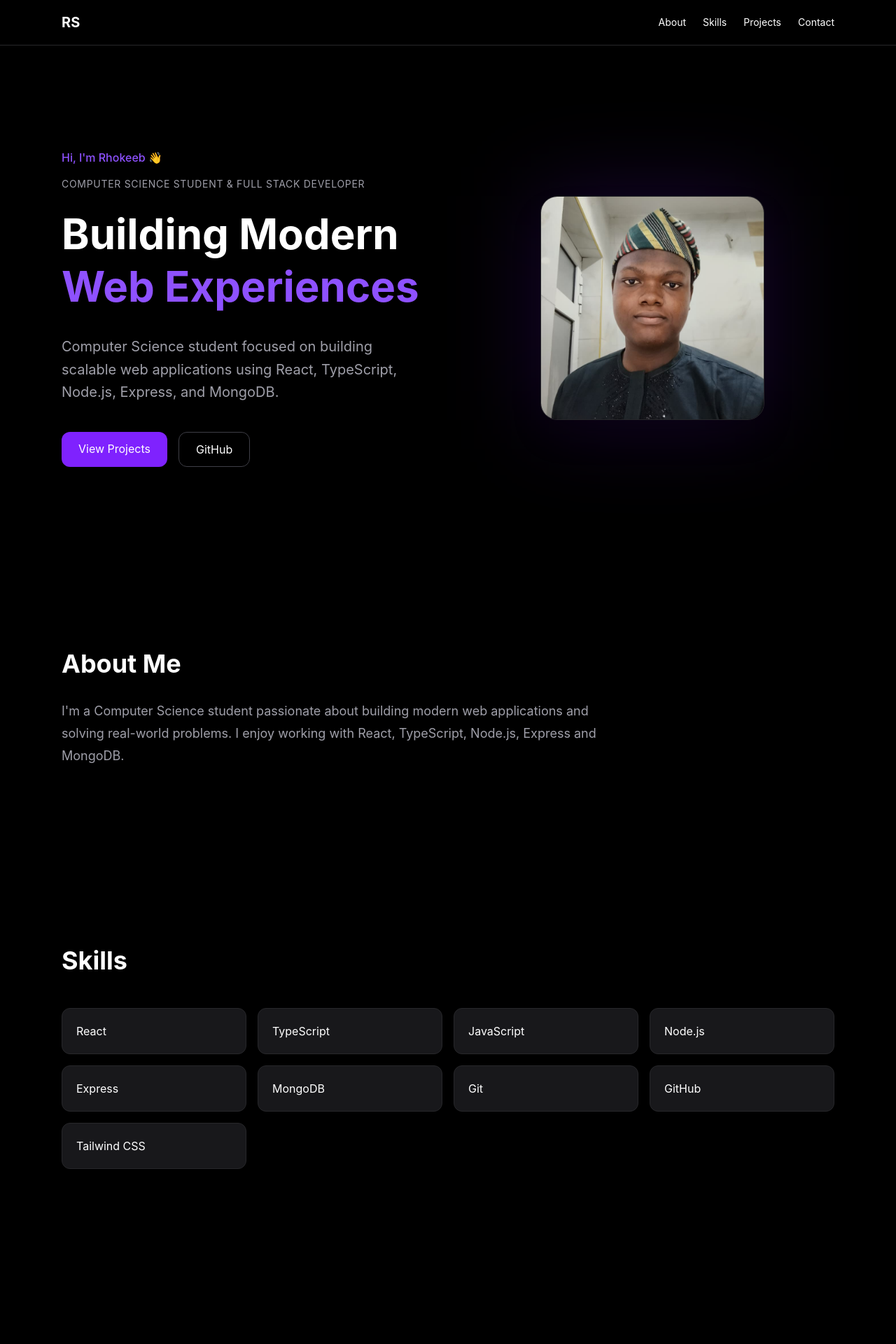
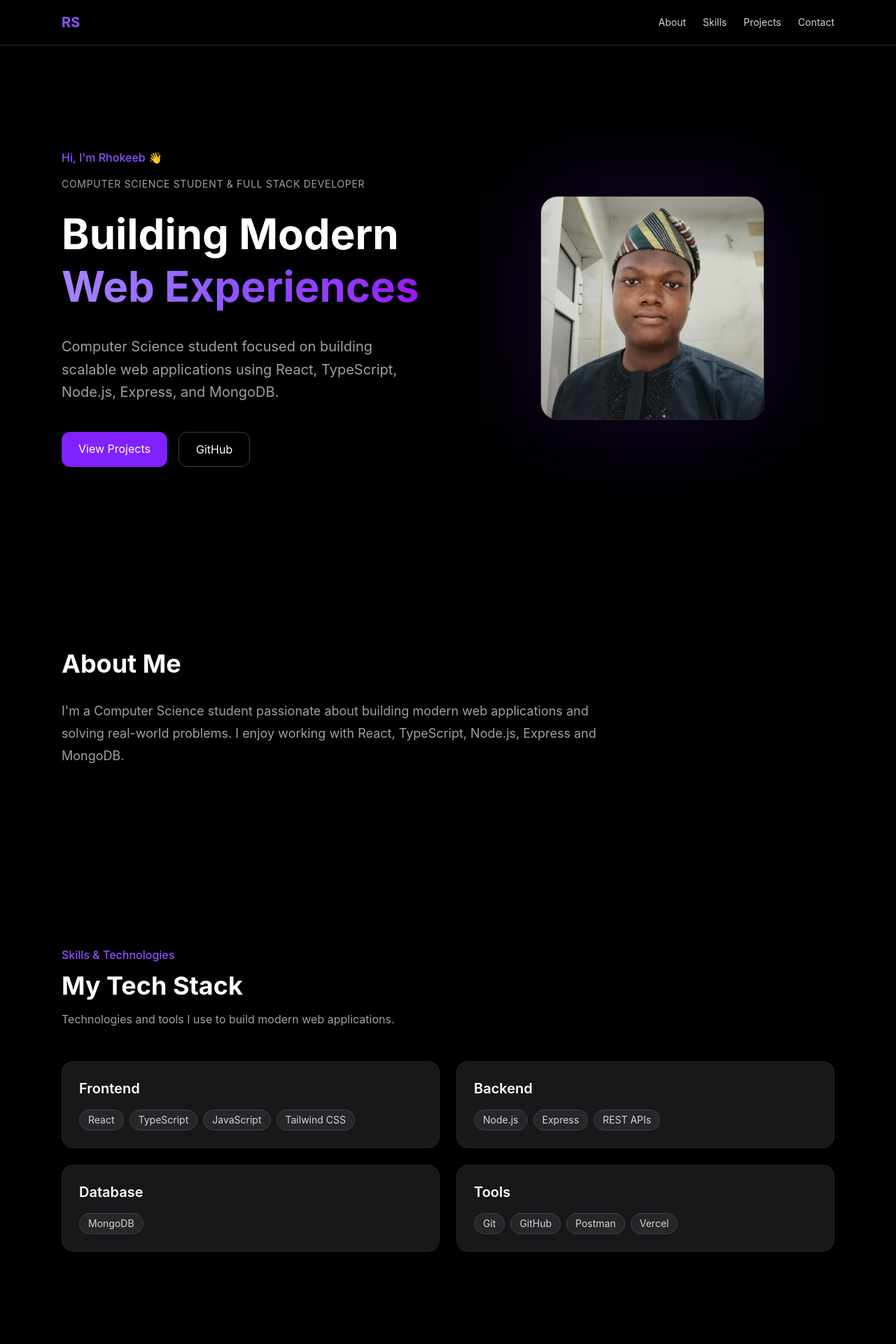
Before and after one commit to rhokeebsanni/RhokeebPortfolio, a React (Vite) app: page / in a window 1280 px wide. Shown: the top 1920 px of the page at 70% size. Built offline with nearby package versions, Linux system fonts and the light colour scheme.

Commit message:
polish portfolio sections

```diff
--- a/src/components/Contact.tsx
+++ b/src/components/Contact.tsx
@@ -4,15 +4,22 @@ const Contact = () => {
   return (
     <section id="contact" className="py-32">
       <div className="max-w-6xl mx-auto px-6">
-        <h2 className="text-4xl font-bold mb-8">Let's Connect</h2>
+        <div className="mb-12">
+          <p className="text-violet-500 font-medium mb-3">Contact</p>
 
-        <p className="text-zinc-400 mb-8 max-w-xl">
-          I'm always interested in discussing projects, internships,
-          collaborations, and new opportunities.
-        </p>
+          <h2 className="text-4xl font-bold">Let's Build Something Together</h2>
 
-        <div className="flex gap-6 text-2xl">
-          <a href="mailto:your@email.com">
+          <p className="text-zinc-400 mt-4 max-w-2xl">
+            I'm currently open to internships, collaborations, and opportunities
+            to work on interesting projects.
+          </p>
+        </div>
+
+        <div className="flex gap-6 text-3xl">
+          <a
+            href="mailto:your@email.com"
+            className="text-zinc-400 hover:text-violet-400 transition-colors"
+          >
             <FaEnvelope />
           </a>
 
@@ -20,6 +27,7 @@ const Contact = () => {
             href="https://github.com/rhokeebsanni"
             target="_blank"
             rel="noreferrer"
+            className="text-zinc-400 hover:text-violet-400 transition-colors"
           >
             <FaGithub />
           </a>
@@ -28,6 +36,7 @@ const Contact = () => {
             href="https://linkedin.com/in/your-linkedin"
             target="_blank"
             rel="noreferrer"
+            className="text-zinc-400 hover:text-violet-400 transition-colors"
           >
             <FaLinkedin />
           </a>
--- a/src/components/Hero.tsx
+++ b/src/components/Hero.tsx
@@ -23,7 +23,19 @@ const Hero = () => {
 
             <h1 className="text-5xl md:text-6xl font-bold leading-tight">
               Building Modern
-              <span className="block text-violet-500">Web Experiences</span>
+              <span
+                className="
+    block
+    bg-gradient-to-r
+    from-violet-400
+    via-violet-500
+    to-purple-600
+    bg-clip-text
+    text-transparent
+  "
+              >
+                Web Experiences
+              </span>
             </h1>
 
             <p className="mt-8 text-zinc-400 text-lg md:text-xl leading-relaxed">
--- a/src/components/Navbar.tsx
+++ b/src/components/Navbar.tsx
@@ -11,16 +11,34 @@ const Navbar = () => {
     bg-black/50
     border-b
     border-zinc-800
+    shadow-lg
     "
     >
       <div className="max-w-6xl mx-auto px-6 h-16 flex items-center justify-between">
-        <h2 className="font-bold text-xl">RS</h2>
+        <h2 className="font-bold text-xl text-violet-500">RS</h2>
 
-        <div className="flex gap-6 text-sm">
-          <a href="#about">About</a>
-          <a href="#skills">Skills</a>
-          <a href="#projects">Projects</a>
-          <a href="#contact">Contact</a>
+        <div className="flex gap-6 text-sm text-zinc-300">
+          <a href="#about" className="hover:text-violet-400 transition-colors">
+            About
+          </a>
+
+          <a href="#skills" className="hover:text-violet-400 transition-colors">
+            Skills
+          </a>
+
+          <a
+            href="#projects"
+            className="hover:text-violet-400 transition-colors"
+          >
+            Projects
+          </a>
+
+          <a
+            href="#contact"
+            className="hover:text-violet-400 transition-colors"
+          >
+            Contact
+          </a>
         </div>
       </div>
     </nav>
--- a/src/components/Projects.tsx
+++ b/src/components/Projects.tsx
@@ -15,6 +15,8 @@ const Projects = () => {
           <div
             key={project.title}
             className="
+            group
+            overflow-hidden
 p-6
 rounded-2xl
 border
@@ -37,6 +39,9 @@ duration-300
 mb-6
 border
 border-zinc-800
+transition-transform
+duration-500
+group-hover:scale-105
 "
             />
             <h3 className="text-2xl font-semibold mb-4">{project.title}</h3>
@@ -47,10 +52,16 @@ duration-300
               {project.technologies.map((tech) => (
                 <span
                   key={tech}
-                  className="text-sm px-3 py-1 rounded-full bg-zinc-800
+                  className="
+text-sm
+px-3
+py-1
+rounded-full
+bg-zinc-800
+border
+border-zinc-700
 text-zinc-300
-                  border
-                  border-zinc-700"
+"
                 >
                   {tech}
                 </span>
--- a/src/components/Skills.tsx
+++ b/src/components/Skills.tsx
@@ -1,37 +1,75 @@
 import Section from "./Section";
 
-const skills = [
-  "React",
-  "TypeScript",
-  "JavaScript",
-  "Node.js",
-  "Express",
-  "MongoDB",
-  "Git",
-  "GitHub",
-  "Tailwind CSS",
+const skillGroups = [
+  {
+    title: "Frontend",
+    skills: ["React", "TypeScript", "JavaScript", "Tailwind CSS"],
+  },
+  {
+    title: "Backend",
+    skills: ["Node.js", "Express", "REST APIs"],
+  },
+  {
+    title: "Database",
+    skills: ["MongoDB"],
+  },
+  {
+    title: "Tools",
+    skills: ["Git", "GitHub", "Postman", "Vercel"],
+  },
 ];
 
 const Skills = () => {
   return (
     <Section id="skills">
-      <h2 className="text-4xl font-bold mb-12">Skills</h2>
+      <div className="mb-12">
+        <p className="text-violet-500 font-medium mb-3">
+          Skills & Technologies
+        </p>
 
-      <div className="grid grid-cols-2 md:grid-cols-3 lg:grid-cols-4 gap-4">
-        {skills.map((skill) => (
+        <h2 className="text-4xl font-bold">My Tech Stack</h2>
+
+        <p className="text-zinc-400 mt-4 max-w-2xl">
+          Technologies and tools I use to build modern web applications.
+        </p>
+      </div>
+
+      <div className="grid md:grid-cols-2 gap-6">
+        {skillGroups.map((group) => (
           <div
+            key={group.title}
             className="
-          p-5
-          rounded-xl
+              p-6
+              rounded-2xl
               border
               border-zinc-800
               bg-zinc-900
               hover:border-violet-500
-          hover:-translate-y-1
               transition-all
+              duration-300
+            "
+          >
+            <h3 className="text-xl font-semibold mb-4">{group.title}</h3>
+
+            <div className="flex flex-wrap gap-2">
+              {group.skills.map((skill) => (
+                <span
+                  key={skill}
+                  className="
+                    text-sm
+                    px-3
+                    py-1
+                    rounded-full
+                    bg-zinc-800
+                    border
+                    border-zinc-700
+                    text-zinc-300
                   "
                 >
                   {skill}
+                </span>
+              ))}
+            </div>
           </div>
         ))}
       </div>
--- a/src/data/projects.ts
+++ b/src/data/projects.ts
@@ -4,7 +4,7 @@ import dailyBrew from "../assets/projects/daily-brew.png";
 
 export const projects = [
   {
-    title: "Task Manager",
+    title: "Daily Brew",
     description:
       "Full-stack task management application with Google authentication and task management features.",
     image: dailyBrew,
```
Lines whose indentation alone changed are shown as unchanged.
